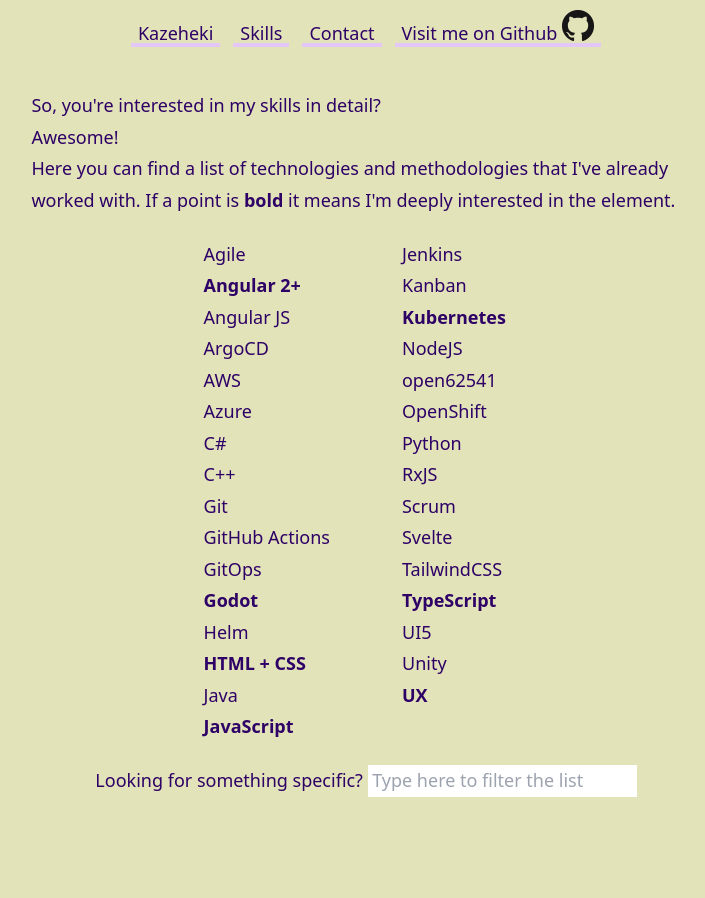
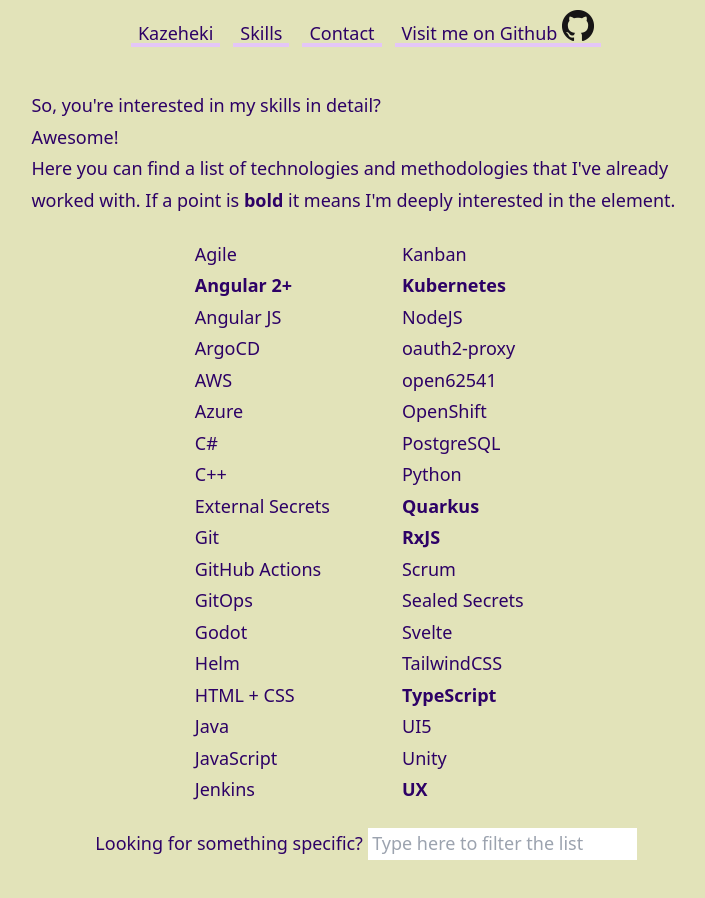
Before and after one commit to Kazeheki/kazeheki.github.io, a SvelteKit app: page /skills in a window 1280 px wide. Shown: the top 898 px of the page, without its empty margins (274-979 px from the left). Before the commit the page ends 842 px from the top, so only its background shows below. Built offline with nearby package versions, Linux system fonts and the light colour scheme.

Commit message:
feat: update skills and interests

```diff
--- a/src/routes/+page.svelte
+++ b/src/routes/+page.svelte
@@ -4,8 +4,8 @@
   const data = {
     name: 'Kazeheki',
     job_title: 'Software&nbsp;Developer',
-    main_skills: ['JavaScript', 'Angular', 'Java (EE)', 'Kubernetes'],
-    main_interests: ['Frontend Development', 'UX', 'Game Development']
+    main_skills: ['TypeScript', 'Angular', 'Java (EE)', 'Kubernetes'],
+    main_interests: ['Frontend Development', 'UX', 'CI']
   };
 </script>
 
--- a/src/routes/skills/+page.svelte
+++ b/src/routes/skills/+page.svelte
@@ -13,12 +13,22 @@
     'TailwindCSS',
     'RxJS'
   ];
-  const backend = ['Java', 'NodeJS', 'Python', 'C#', 'C++'];
+  const backend = ['Java', 'NodeJS', 'Python', 'C#', 'C++', 'Quarkus'];
   const gameDevelopment = ['Unity', 'Godot'];
-  const specials = ['open62541'];
+  const specials = ['open62541', 'oauth2-proxy'];
   const cloud = ['Azure', 'AWS', 'OpenShift'];
-  const cicd = ['Jenkins', 'Kubernetes', 'Helm', 'Git', 'ArgoCD', 'GitHub Actions'];
+  const cicd = [
+    'Jenkins',
+    'Kubernetes',
+    'Helm',
+    'Git',
+    'ArgoCD',
+    'GitHub Actions',
+    'Sealed Secrets',
+    'External Secrets'
+  ];
   const methodologies = ['Agile', 'Scrum', 'Kanban', 'GitOps', 'UX'];
+  const databases = ['PostgreSQL'];
 
   const completeList = frontend
     .concat(backend)
@@ -27,18 +37,10 @@
     .concat(cloud)
     .concat(cicd)
     .concat(methodologies)
+    .concat(databases)
     .sort((a, b) => a.localeCompare(b));
 
-  const mainInterests = [
-    'JavaScript',
-    'TypeScript',
-    'Angular 2+',
-    'Godot',
-    'HTML + CSS',
-    'Tailwind',
-    'Kubernetes',
-    'UX'
-  ];
+  const mainInterests = ['TypeScript', 'Angular 2+', 'RxJS', 'Kubernetes', 'UX', 'Quarkus'];
 
   function isMainInterest(item: string) {
     return mainInterests.includes(item);
```
